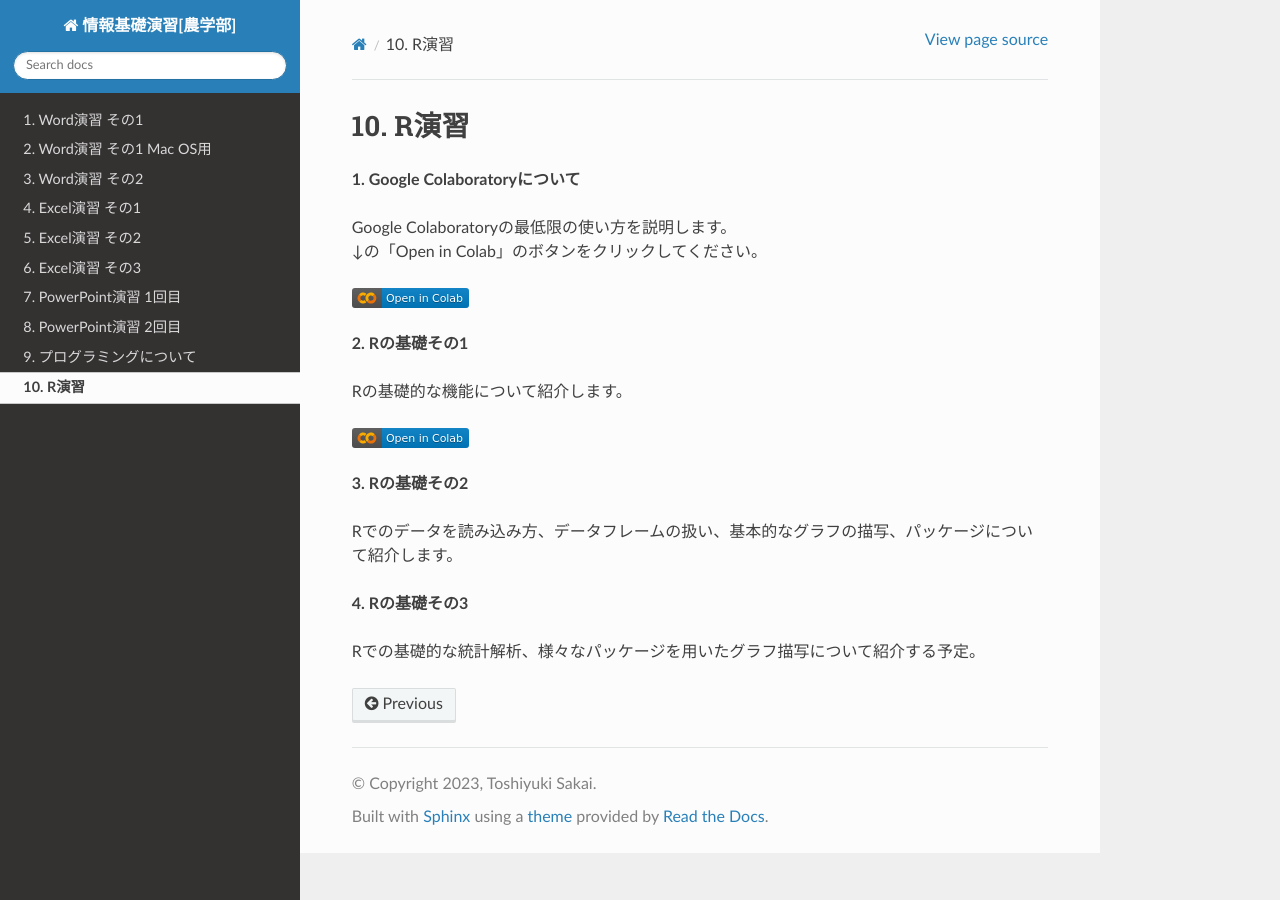
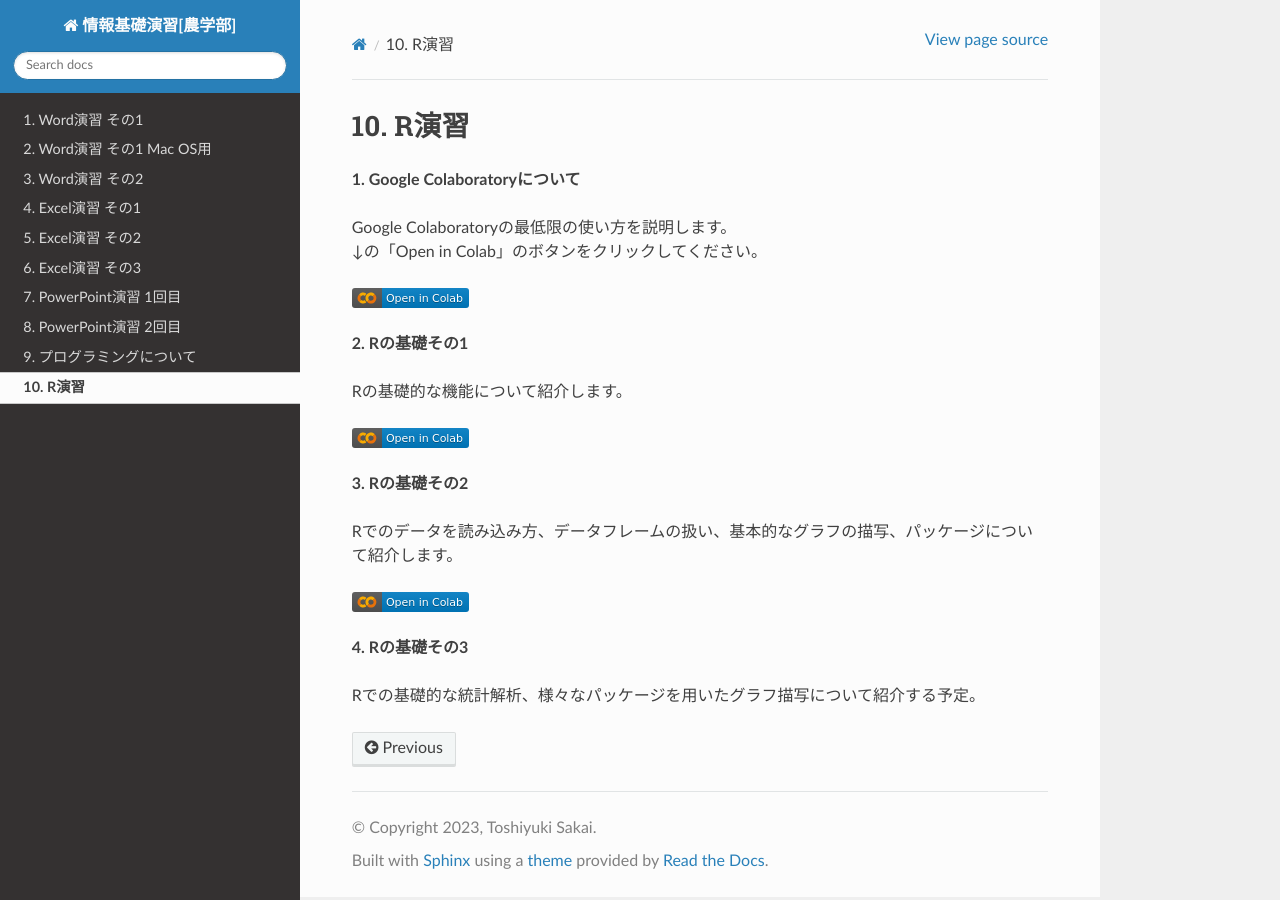
Before and after one commit to slt666666/basic_fri_2024, a Sphinx documentation site: the page built from source/R_1.rst, in a window 1280 px wide. Built offline with Sphinx 7.4.7 and the Read the Docs theme 3.1.0, drawn with Linux system fonts in a browser that asks for light colours.

Commit message:
Update R_1.rst

```diff
--- a/source/R_1.rst
+++ b/source/R_1.rst
@@ -21,6 +21,9 @@
 
 Rでのデータを読み込み方、データフレームの扱い、基本的なグラフの描写、パッケージについて紹介します。
 
+.. image:: _static/images/programming/colab-badge.svg
+   :target: https://colab.research.google.com/github/slt666666/basic_fri_2024/blob/master/source/_static/colab_notebook/RL03.ipynb
+
 **4. Rの基礎その3**
 
 Rでの基礎的な統計解析、様々なパッケージを用いたグラフ描写について紹介する予定。
```
